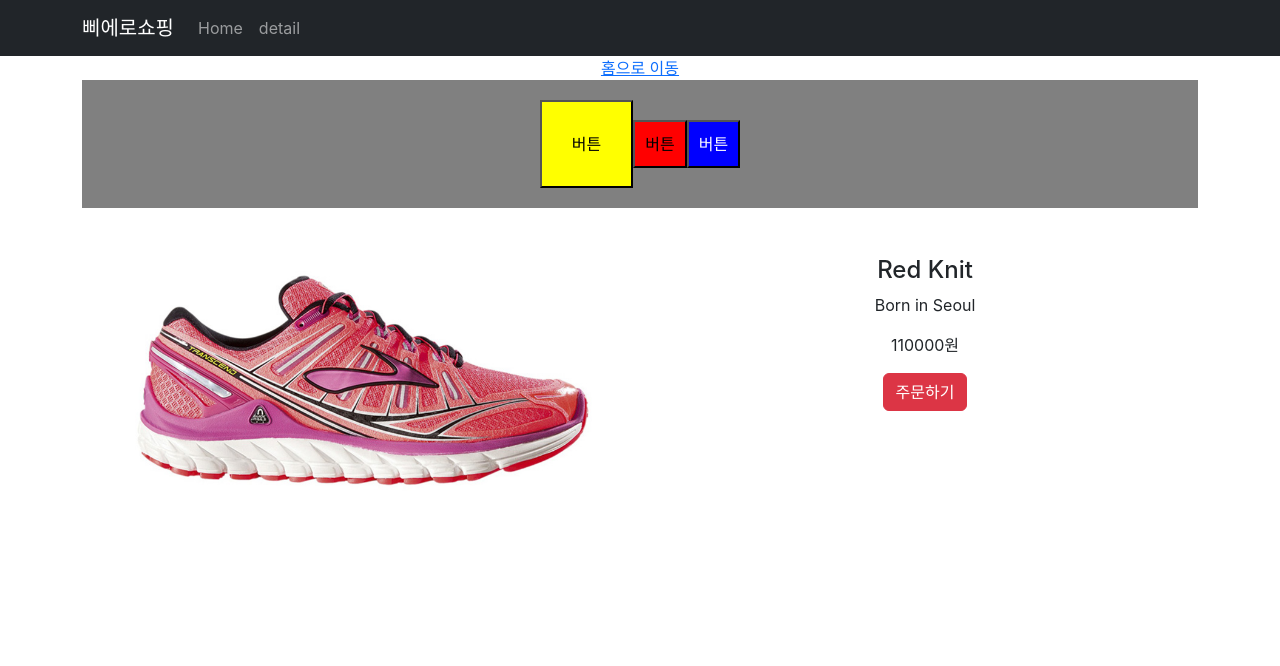
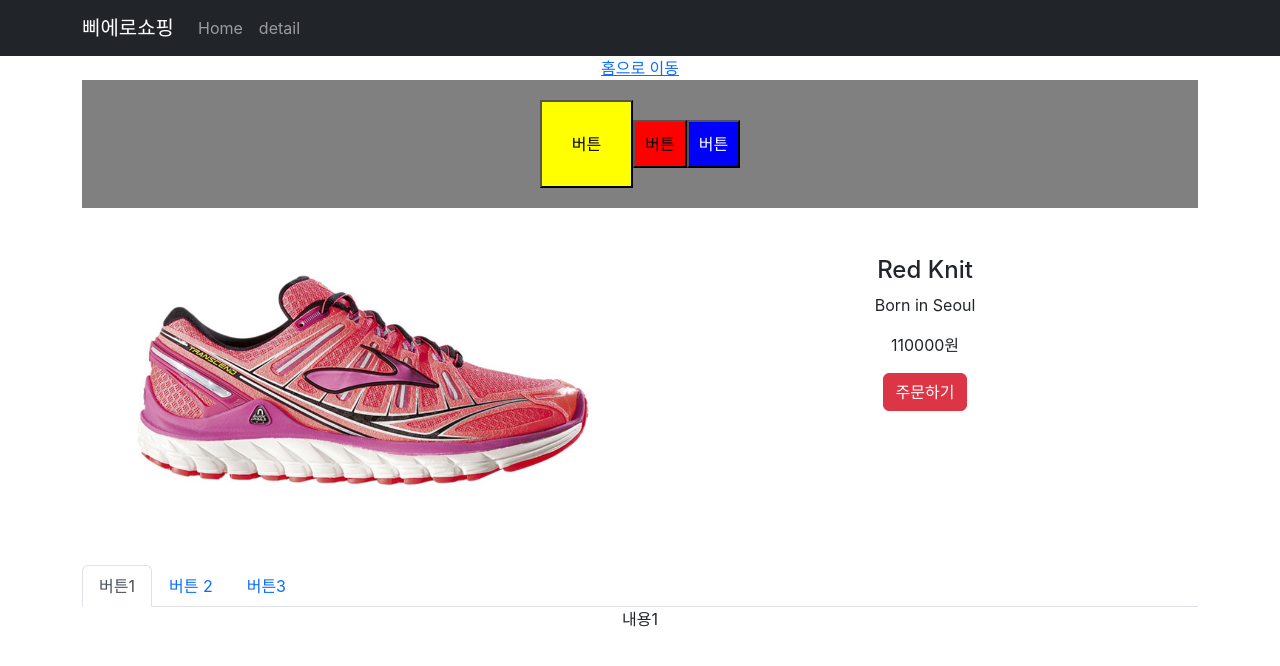
Before and after one commit to lee-kangpyo/react-second, a React (Create React App) app in the folder shop/: page /detail/1 in a window 1280 px wide. Shown: the top 666 px of the page. Built offline with nearby package versions, Linux system fonts and the light colour scheme; the HTML template or start-up script is replaced by a standard one.

Commit message:
탭 기능 구현해보기

```diff
--- a/shop/src/pages/Detail.js
+++ b/shop/src/pages/Detail.js
@@ -1,6 +1,7 @@
-import React, { useState, useEffect } from 'react';
+import React, { useState } from 'react';
 import { useParams } from 'react-router-dom';
 import styled from "styled-components";
+import Nav from 'react-bootstrap/Nav';
 
 let CustomBtn = styled.button`
     background : ${ props => props.bg };
@@ -19,8 +20,11 @@ let BlackBox = styled.div`
 
 function Detail(props) {
     let {id} = useParams();
+    let [tapNum, setTapNum] = useState(0);
+
     const shoes = props.shoes.filter((el) => el.id == id);
     const isEmpty = shoes.length == 0;
+
     if(isEmpty){
         return <div className='container'>해당하는 상품이 없습니다.</div>
     }else{
@@ -42,10 +46,43 @@ function Detail(props) {
                         <button className='btn btn-danger'>주문하기</button>
                     </div>
                 </div>
+                <Tabs setTapNum={setTapNum}/>
+                <TabContents tapNum={tapNum} />
             </div>
         );
     }
 
+
+}
+
+function Tabs({setTapNum}) {
+    return (
+        <>
+            <Nav variant="tabs" defaultActiveKey="link-0">
+            <Nav.Item>
+                <Nav.Link onClick={() => {setTapNum(0)}} eventKey="link-0" >버튼1</Nav.Link>
+            </Nav.Item>
+            <Nav.Item>
+                <Nav.Link onClick={() => {setTapNum(1)}} eventKey="link-1" >버튼 2</Nav.Link>
+            </Nav.Item>
+            <Nav.Item>
+                <Nav.Link onClick={() => {setTapNum(2)}} eventKey="link-2" >버튼3</Nav.Link>
+            </Nav.Item>
+            </Nav>
+
+        </>
+    );
+}
+function TabContents({tapNum}){
+    /*if(tapNum === 0){
+        return <div>내용1</div>;
+    }else if(tapNum === 1){
+        return <div>내용2</div>;
+    }else if(tapNum === 2){
+        return <div>내용3</div>;
+    }
+    */
+    return [<div>내용1</div>, <div>내용2</div>, <div>내용3</div>][tapNum]
 }
 
 export default Detail;
```
Also changed, not shown: shop/src/pages/Main.js (+13 -0 lines).
